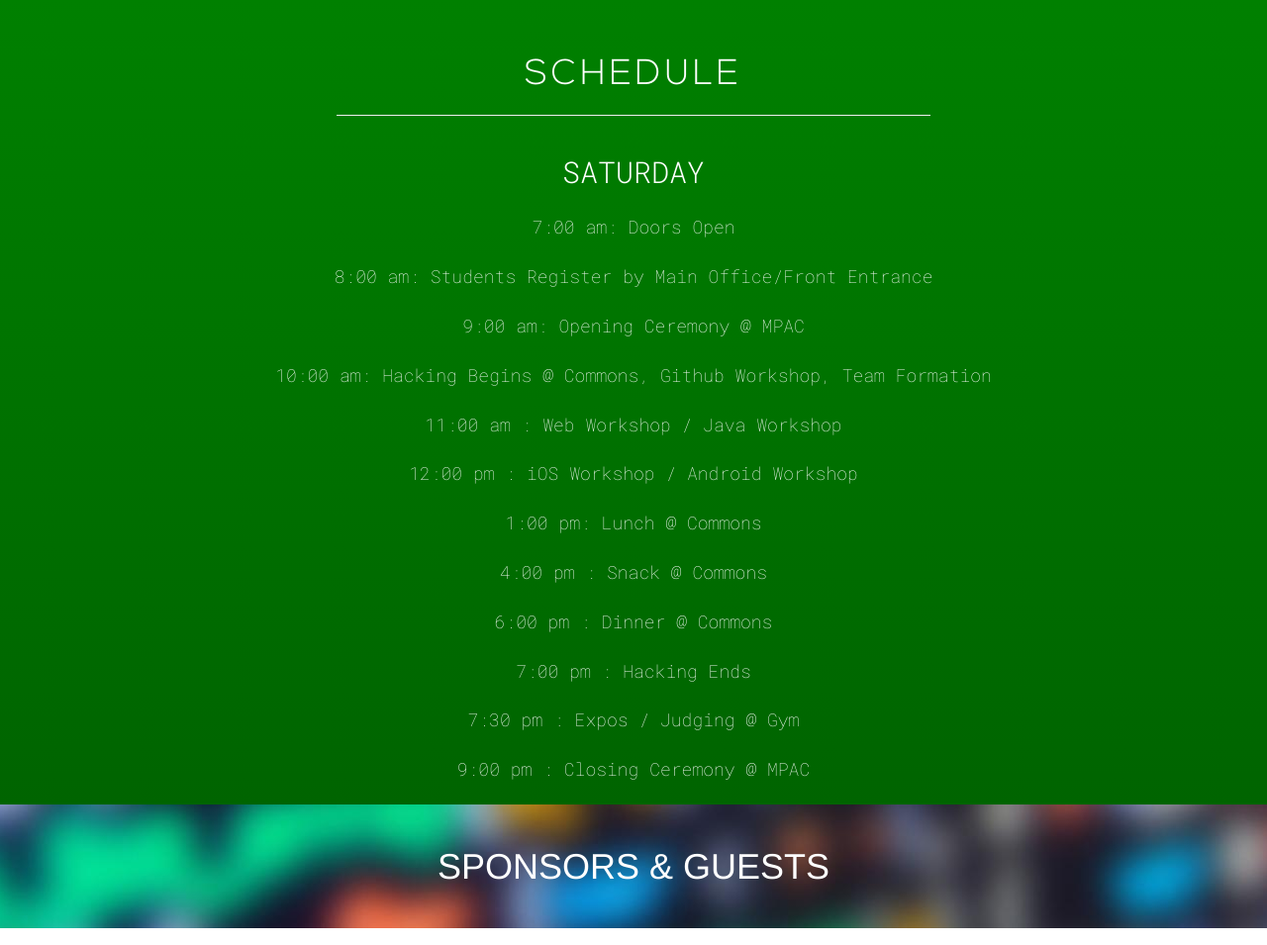
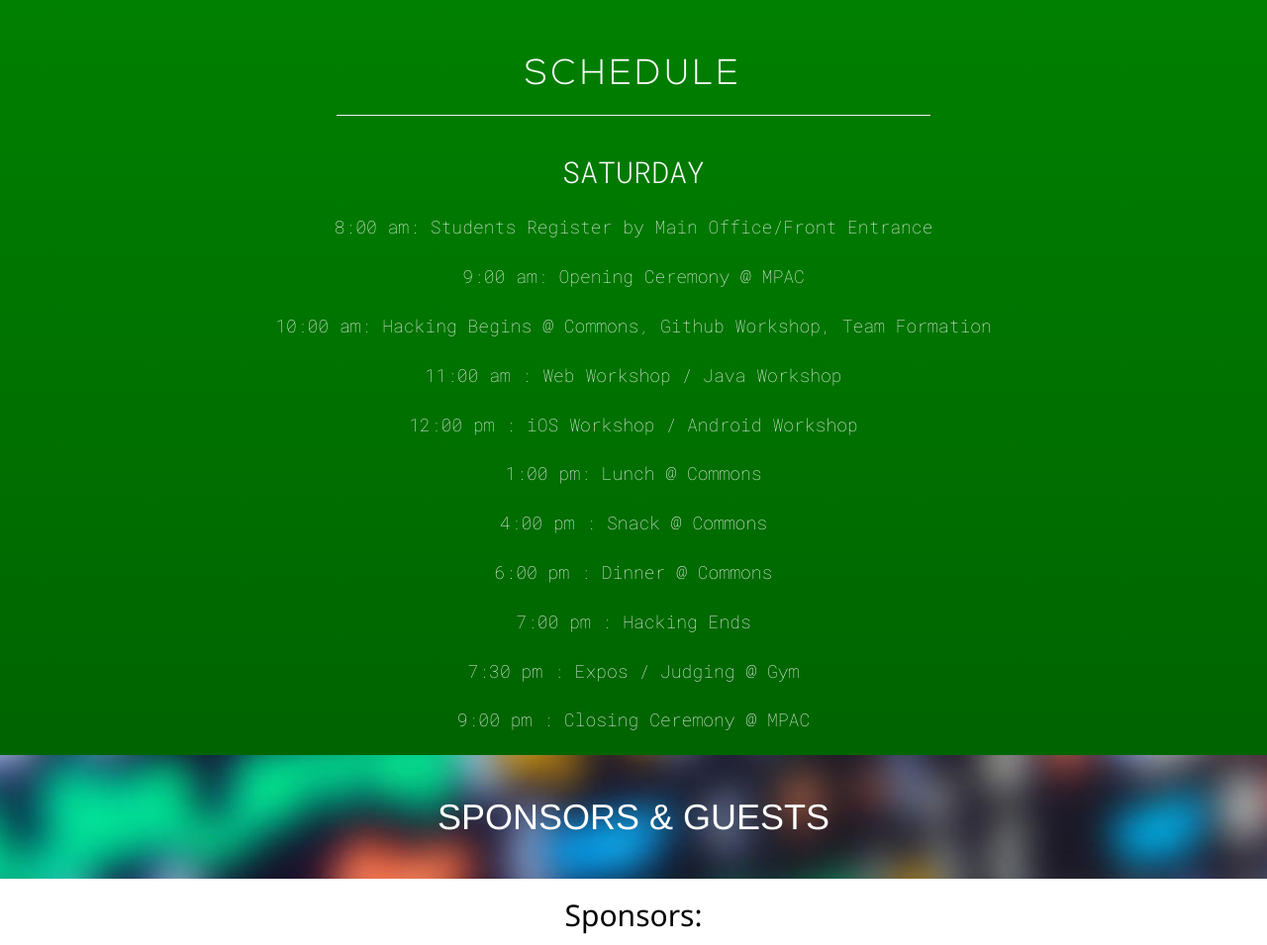
Before and after one commit to iChauster/montyhacks, a Node server app: page / in a window 1280 px wide. Shown: the part 4294-5249 px from the top of the page at 99% size. Run offline with Node 20, Linux system fonts and the light colour scheme; some libraries are stand-ins or nearby versions.

Commit message:
stfu ben

```diff
--- a/views/index.jade
+++ b/views/index.jade
@@ -176,8 +176,6 @@ html(lang ='en')
 				.row.vis
 					h2.cn SATURDAY
 					.row.cn
-						.row
-							h3 7:00 am: Doors Open
 						.row
 							h3 8:00 am: Students Register by Main Office/Front Entrance
 						.row
```
